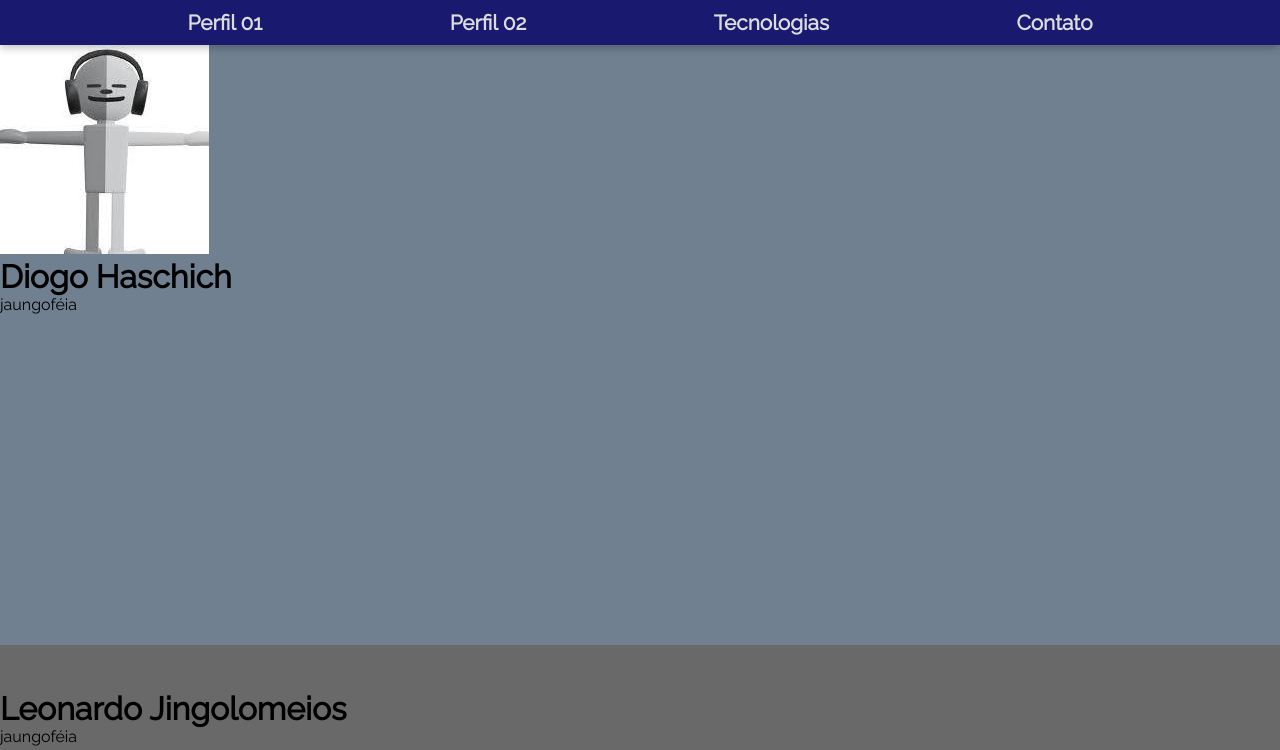
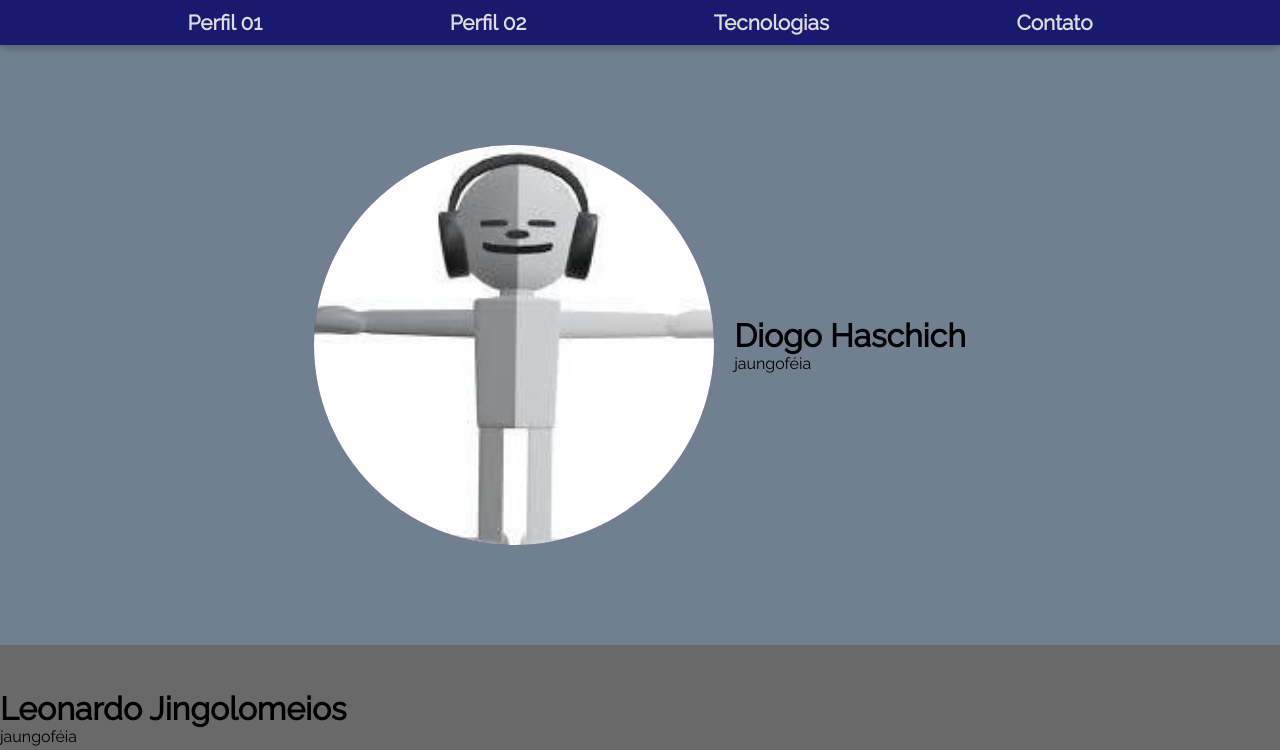
Before and after one commit to diogo-has/DiogoHaschichSESIT10, a PHP site: page /page.html in a window 1280 px wide. Shown: the top 750 px of the page. Run offline with PHP 8.4, Linux system fonts and the light colour scheme.

Commit message:
bonito em

```diff
--- a/Activity02/page.html
+++ b/Activity02/page.html
@@ -23,7 +23,7 @@
     <div id="perfil01" class="perfil01">
         <div class="">
             <div class="rel">
-                <img src="image.jpg" alt="">
+                <img src="image.jpg" alt="" width="400" height="400">
             </div>
         </div>
         <div class="">
--- a/Activity02/style.css
+++ b/Activity02/style.css
@@ -20,6 +20,7 @@ header {
     height: 45px;
     line-height: 45px;
     box-shadow: rgba(0, 0, 0, 0.24) 0px 3px 8px;
+    z-index: 999;
 }
 
 ul {
@@ -46,6 +47,12 @@ a:hover {
     width: 100%;
     height: 600px;
     background-color: slategray;
+    display: flex;
+    flex-direction: row;
+    flex-wrap: wrap;
+    align-items: center;
+    justify-content: center;
+    gap: 20px;
 }
 
 .perfil02 {
@@ -87,3 +94,23 @@ a:hover {
     width: 600px;
     height: 500px;
 }
+
+.rel {
+    position: relative;
+    width: 400px;
+    height: 400px;
+    background-color: rebeccapurple;
+    overflow: hidden;
+    border-radius: 100%;
+}
+
+img {
+    position: absolute;
+    transition: all 200ms ease;
+}
+
+img:hover {
+    transform: scale(1.2);
+    transition: all 400ms ease;
+    box-shadow: rgba(0, 0, 0, 0.24) 0px 3px 8px;
+}
```
